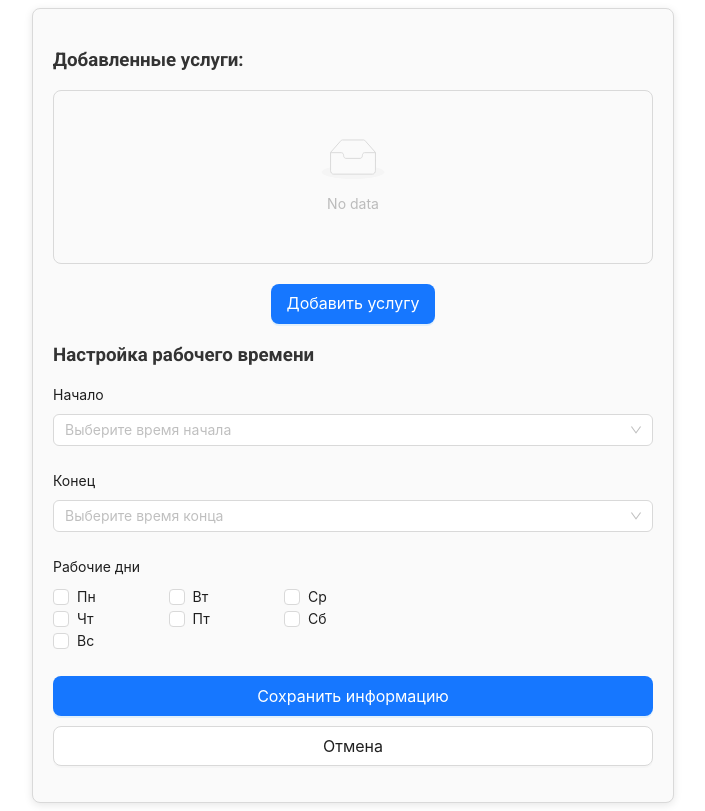
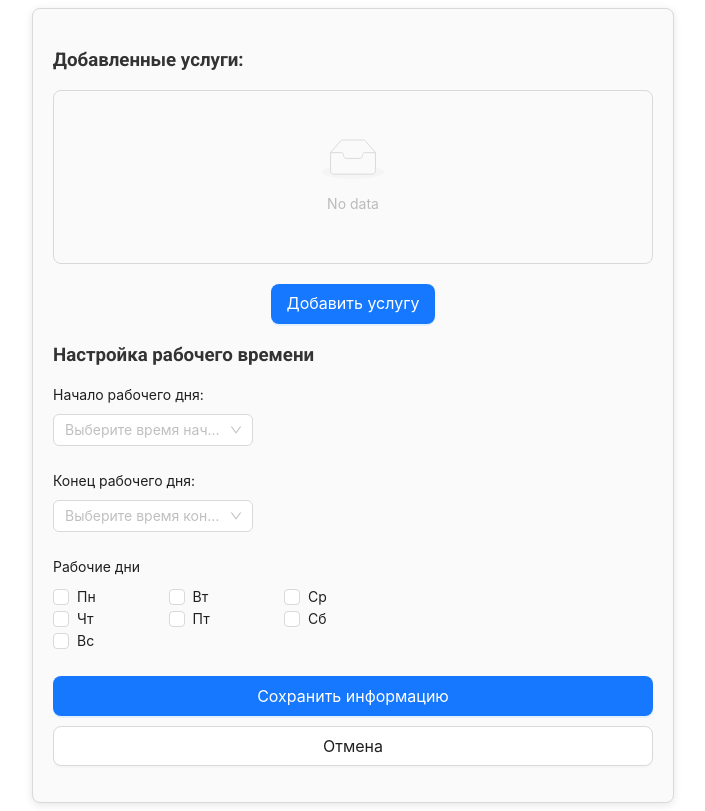
Before and after one commit to mlproger/test_vue_spec_bot, a Vue app: page / in a window 1280 px wide. Both pictures are taken after a click on the button "Редактировать информацию". Shown: the whole page, without its empty margins (287-992 px from the left). Built offline with nearby package versions, Linux system fonts and the light colour scheme.

Commit message:
Update ServicesForm.vue

```diff
--- a/src/components/ServicesForm.vue
+++ b/src/components/ServicesForm.vue
@@ -92,8 +92,8 @@
 
       <h3 style="margin-top: 20px;">Настройка рабочего времени</h3>
       <a-form layout="vertical">
-        <a-form-item label="Начало">
-          <a-select v-model="startTime" @change="onStartTimeChange" placeholder="Выберите время начала">
+        <a-form-item label="Начало рабочего дня:">
+          <a-select v-model="startTime" @change="onStartTimeChange" placeholder="Выберите время начала" style="width: 200px">
             <a-select-option
               v-for="time in timeOptions"
               :key="time"
@@ -103,8 +103,8 @@
             </a-select-option>
           </a-select>
         </a-form-item>
-        <a-form-item label="Конец">
-          <a-select v-model="endTime" @change="onEndTimeChange" placeholder="Выберите время конца">
+        <a-form-item label="Конец рабочего дня:">
+          <a-select v-model="endTime" @change="onEndTimeChange" placeholder="Выберите время конца" style="width: 200px">
             <a-select-option
               v-for="time in timeOptionsReverse"
               :key="time"
```
